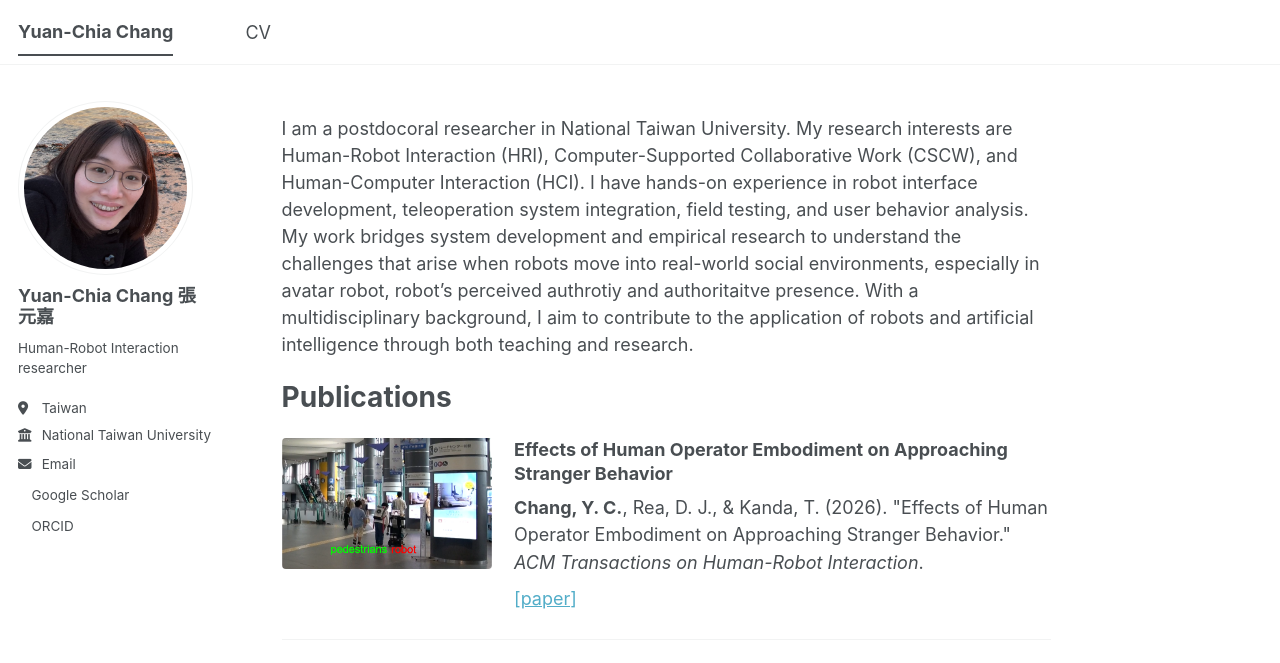
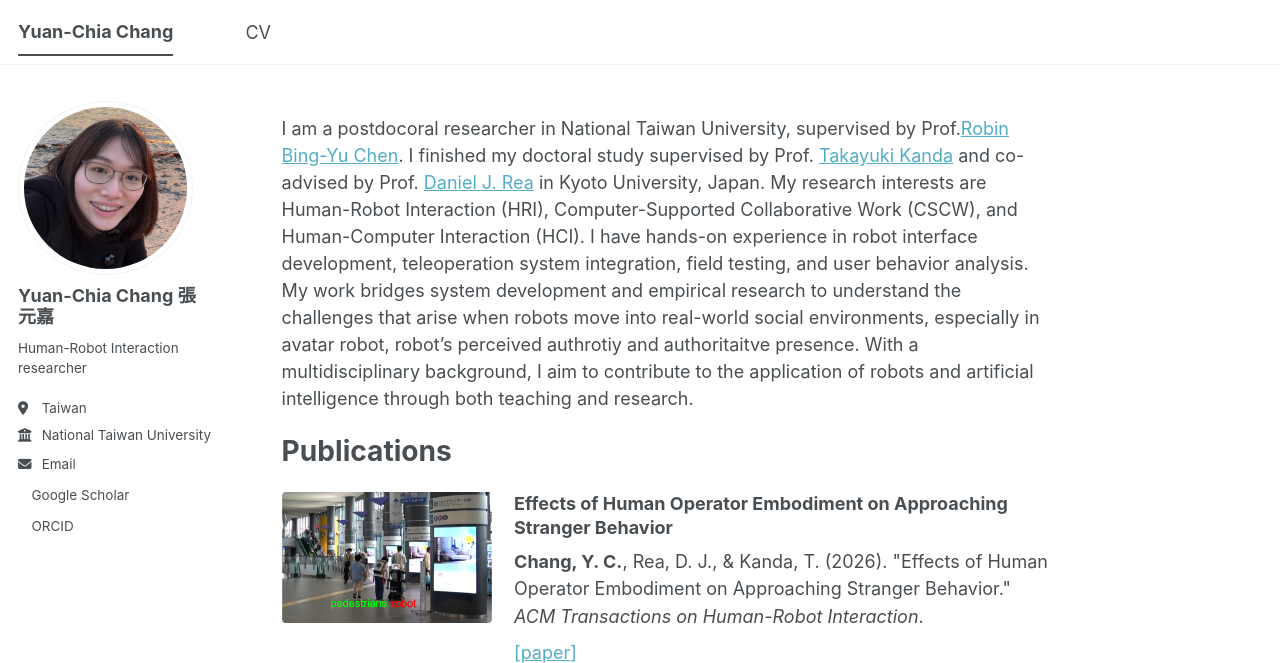
Before and after one commit to changyuanchia/changyuanchia.github.io, a Jekyll site: the page built from _pages/about.md, in a window 1280 px wide and 900 px high, cut to the strip 0-663 px from the top of the window. Built offline with Jekyll 4.4.1, drawn with Linux system fonts in a browser that asks for light colours; a style sheet for code colours, icons or effects is not loaded.

Commit message:
update main

```diff
--- a/_pages/about.md
+++ b/_pages/about.md
@@ -7,7 +7,8 @@ redirect_from:
   - /about.html
 ---
 
-I am a postdocoral researcher in National Taiwan University. My research interests are Human-Robot Interaction (HRI), Computer-Supported Collaborative Work (CSCW), and Human-Computer Interaction (HCI). I have hands-on experience in robot interface development, teleoperation system integration, field testing, and user behavior analysis. My work bridges system development and empirical research to understand the challenges that arise when robots move into real-world social environments, especially in avatar robot, robot's perceived authrotiy and authoritaitve presence.
+I am a postdocoral researcher in National Taiwan University, supervised by Prof.[Robin Bing-Yu Chen](https://graphics.cmlab.csie.ntu.edu.tw/~robin/). I finished my doctoral study supervised by Prof. [Takayuki Kanda](https://www.robot.soc.i.kyoto-u.ac.jp/~kanda/) and co-advised by Prof. [Daniel J. Rea](https://hci.cs.umanitoba.ca/people/bio/daniel-rea) in Kyoto University, Japan.
+My research interests are Human-Robot Interaction (HRI), Computer-Supported Collaborative Work (CSCW), and Human-Computer Interaction (HCI). I have hands-on experience in robot interface development, teleoperation system integration, field testing, and user behavior analysis. My work bridges system development and empirical research to understand the challenges that arise when robots move into real-world social environments, especially in avatar robot, robot's perceived authrotiy and authoritaitve presence.
 With a multidisciplinary background, I aim to contribute to the application of robots and artificial intelligence through both teaching and research.
 
 
```
